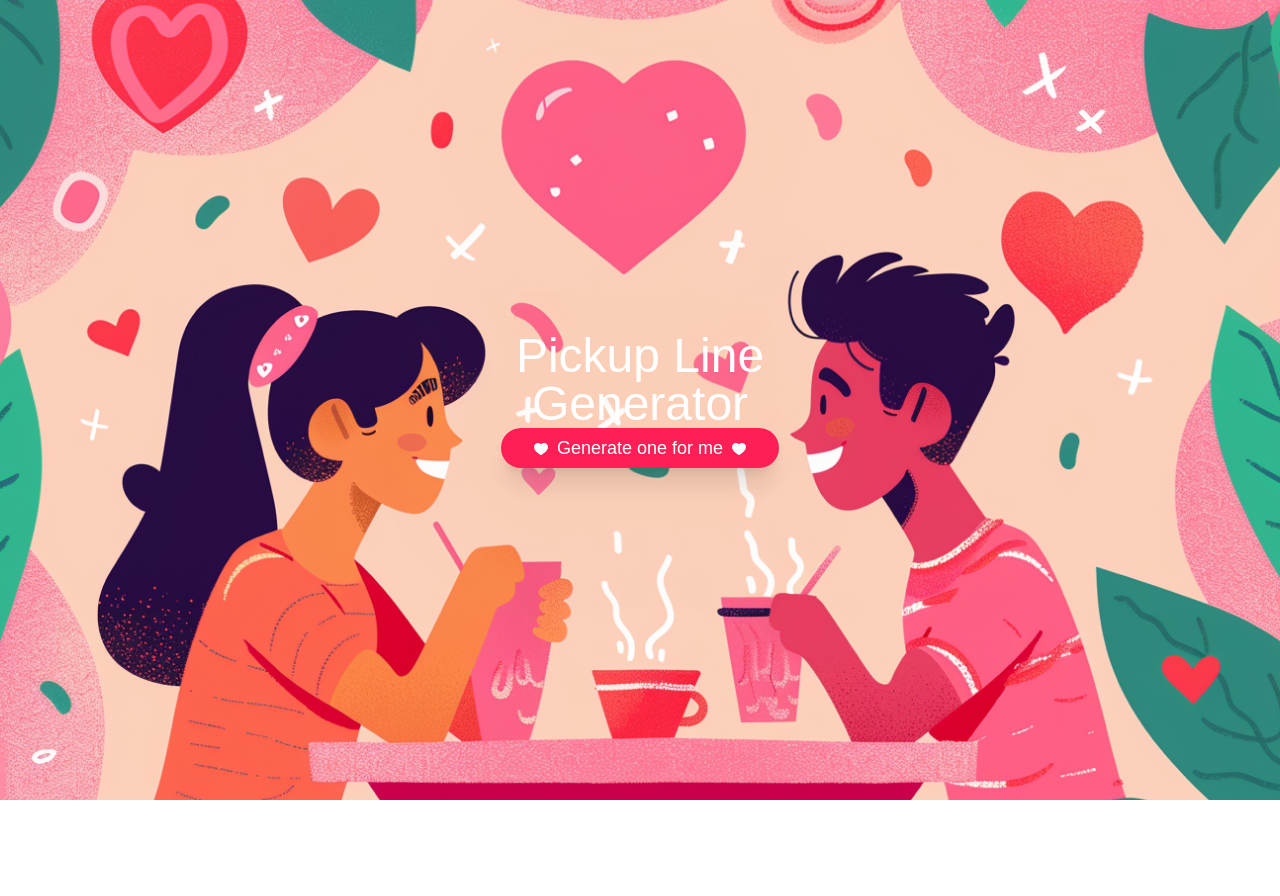
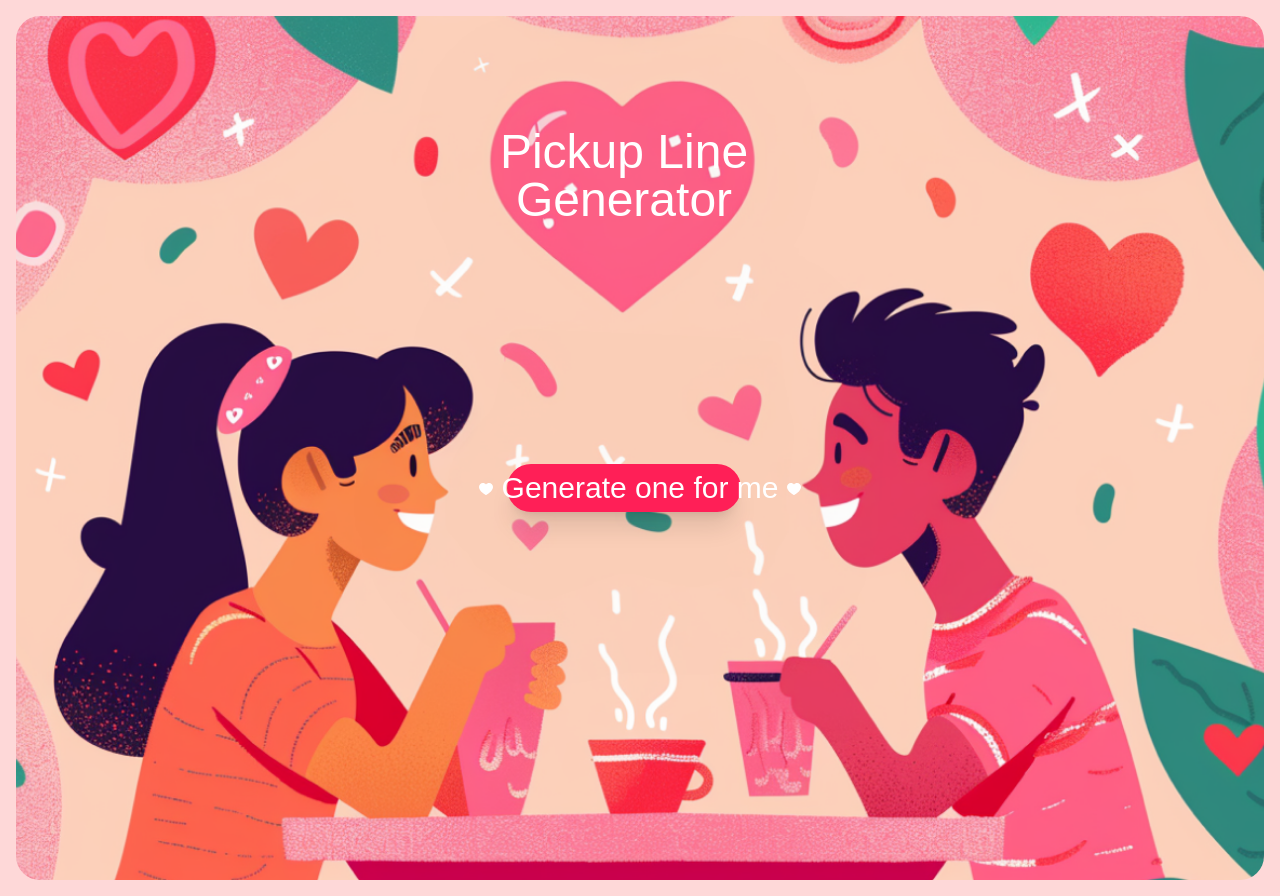
Before and after one commit to NemesisLW/pickup-line-generator, a Next.js app: page / in a window 1280 px wide. Before the commit the page ends 800 px from the top, so only its background shows below. Built offline with nearby package versions, Linux system fonts and the light colour scheme; a web font is replaced by a local one.

Commit message:
add: progress

```diff
--- a/app/page.tsx
+++ b/app/page.tsx
@@ -5,22 +5,23 @@ import { Button } from "@/components/ui/button";
 
 export default function Home() {
   return (
-    <main className="relative flex min-h-screen flex-col items-center justify-center overflow-hidden">
+    <main className="relative flex min-h-screen flex-col items-center justify-center overflow-hidden p-4 bg-[#FED8D8]">
       {/* Background Image */}
-      <div className="absolute inset-0">
+      {/* <div className="absolute inset-0"> */}
+      <div className="relative w-full">
         <Image
           src="/background.png"
           alt="Background"
           fill
-          className="object-cover object-center 2xl:object-fill"
+          className="object-cover object-center rounded-3xl"
           quality={100}
           priority
         />
-      </div>
+        {/* </div> */}
 
         {/* Content Overlay */}
-      <div className="relative z-10 flex flex-col items-center justify-center w-full max-w-[90%] md:max-w-[80%] lg:max-w-[70%] text-center">
-        <div className="">
+        <div className="relative z-10 -left-4 -top-20 flex flex-col items-center justify-center w-full text-center gap-36 p-8 md:p-12 lg:p-48">
+          <div className="mb-12 lg:mb-24">
             <h1 className="text-3xl md:text-4xl lg:text-5xl text-white leading-tight">
               Pickup Line
               <br />
@@ -29,7 +30,7 @@ export default function Home() {
           </div>
           <Button
             asChild
-          className="px-4 py-2 md:px-6 md:py-3 lg:px-8 lg:py-4 text-sm md:text-lg text-white rounded-full hover:bg-rose-600 transition duration-300 shadow-xl"
+            className="h-12 w-[27%] px-4 py-2 md:px-6 md:py-3 text-base md:text-3xl text-white rounded-full hover:bg-rose-600 transition duration-300 shadow-xl mb-24"
           >
             <Link href="/generate">
               <span className="flex items-center space-x-2">
@@ -50,6 +51,7 @@ export default function Home() {
             </Link>
           </Button>
         </div>
+      </div>
 
       {/* Semi-transparent overlay to ensure text readability */}
       {/* <div className="absolute inset-0 bg-gradient-to-br from-pink-200 to-transparent opacity-50 rounded-3xl"></div> */}
```
Also changed, not shown: app/(user)/generate/page.tsx (added). Lines whose indentation alone changed are shown as unchanged.
